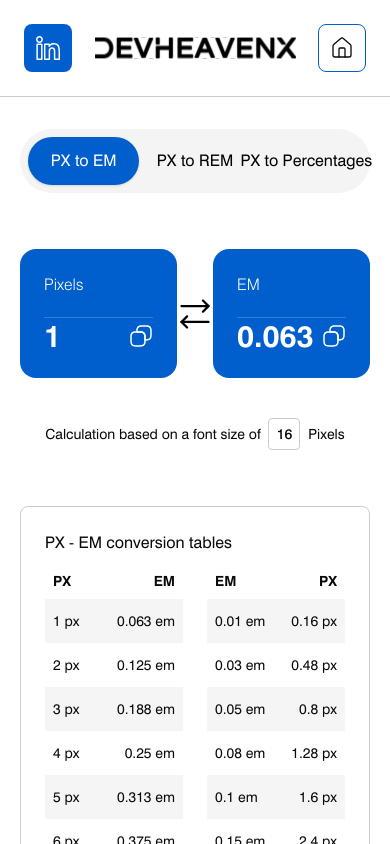
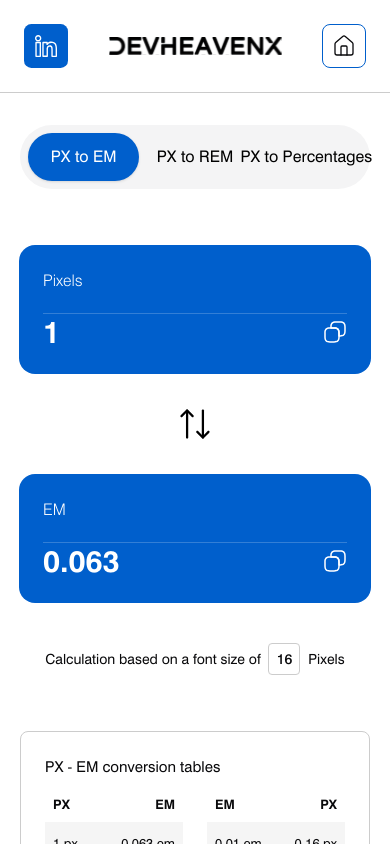
Before and after one commit to shabaniali/DevHeavenX, a Next.js app: page /unit-converter in a window 390 px wide. Shown: the top 844 px of the page. Built offline with nearby package versions, Linux system fonts and the light colour scheme.

Commit message:
responsive unit converter page

```diff
--- a/src/components/header/index.tsx
+++ b/src/components/header/index.tsx
@@ -9,23 +9,27 @@ export default function Header() {
   const router = useRouter();
 
   return (
-    <header className="p-6 sticky top-0 bg-white flex justify-between border-b-[1px]">
+    <header className="p-6 z-50 sticky top-0 bg-white flex items-center justify-between border-b-[1px]">
       <Image
         src="/images/linkedin.svg"
+        onClick={() => {
+          window.open("https://www.linkedin.com/in/arian-rezakhani/", "_blank");
+        }}
         alt="linkedin"
-        width={48}
-        height={48}
+        width={1}
+        height={1}
         priority
-        className="cursor-pointer"
+        className="cursor-pointer w-[44px] h-[44px] sm:w-[48px] sm:h-[48px]"
       />
       <Image
         src="/images/logo.svg"
         alt="logo"
-        width={201}
-        height={21}
+        width={1}
+        height={1}
         priority
+        className="w-[173px] h-[18px] sm:w-[201px] sm:h-[21px]"
       />
-      <div className="w-[48px] h-[48px]">
+      <div className="w-[44px] h-[44px] sm:w-[48px] sm:h-[48px]">
         {pathname !== "/" && (
           <div
             onClick={() => router.push("/")}
--- a/src/components/homeBanner/index.tsx
+++ b/src/components/homeBanner/index.tsx
@@ -1,3 +1,4 @@
+"use client";
 import Image from "next/image";
 
 export default function HomeBanner() {
@@ -10,7 +11,15 @@ export default function HomeBanner() {
         <p className="text-white text-[15px] font-extralight mt-2 text-center">
           You can connect with me on LinkedIn
         </p>
-        <div className="bg-white mt-7 select-none cursor-pointer w-max flex items-center py-[10px] px-4 rounded-[100px] mb-8 sm:mb-0">
+        <div
+          onClick={() => {
+            window.open(
+              "https://www.linkedin.com/in/arian-rezakhani/",
+              "_blank"
+            );
+          }}
+          className="bg-white mt-7 select-none cursor-pointer w-max flex items-center py-[10px] px-4 rounded-[100px] mb-8 sm:mb-0"
+        >
           <p className="mr-2 font-bold text-[15px]">contact me</p>
           <Image
             src="/images/arrow-right.svg"
--- a/src/components/unitTabs/em.tsx
+++ b/src/components/unitTabs/em.tsx
@@ -55,7 +55,7 @@ export default function Em() {
 
   return (
     <>
-      <div className="flex justify-between items-center">
+      <div className="flex flex-col justify-center items-center sm:flex-row sm:justify-between sm:items-center">
         <div className="w-[352px] h-[162] flex flex-col justify-between bg-primary rounded-2xl text-white p-6">
           <div className="font-light border-b border-[#FFFFFF33] pb-5 text-base">
             {inputUnit.label}
@@ -87,7 +87,7 @@ export default function Em() {
           width={36}
           height={36}
           priority
-          className="cursor-pointer"
+          className="cursor-pointer mx-1 transform rotate-90 sm:rotate-0 my-8 sm:my-0 relative z-10"
           onClick={() => switchUints()}
         />
         <div className="w-[352px] h-[162] flex flex-col justify-between bg-primary rounded-2xl text-white p-6">
@@ -123,12 +123,14 @@ export default function Em() {
         Pixels
       </div>
       <div className="border p-6 gap-6 rounded-[8px]">
-        <h3 className="text-base font-normal">PX︎ - EM conversion tables</h3>
+        <h3 className="text-[15px] sm:text-base font-normal">
+          PX︎ - EM conversion tables
+        </h3>
         <div className="flex gap-6 mt-4">
           <div className="flex-1">
             <div className="flex justify-between mb-2 px-2">
-              <span className="text-sm font-bold">PX</span>
-              <span className="text-sm font-bold">EM</span>
+              <span className="sm:text-sm text-[13px] font-bold">PX</span>
+              <span className="sm:text-sm text-[13px] font-bold">EM</span>
             </div>
             {pxList
               .filter((item) => extendView || item <= 16)
@@ -139,8 +141,10 @@ export default function Em() {
                     index % 2 === 0 && "bg-[#f5f5f5]"
                   }`}
                 >
-                  <span className="text-sm font-normal">{item} px</span>
-                  <span className="text-sm font-normal">
+                  <span className="sm:text-sm text-[13px] font-normal">
+                    {item} px
+                  </span>
+                  <span className="sm:text-sm text-[13px] font-normal">
                     {generateEm(item)} em
                   </span>
                 </div>
@@ -148,8 +152,8 @@ export default function Em() {
           </div>
           <div className="flex-1">
             <div className="flex justify-between mb-2 px-2">
-              <span className="text-sm font-bold">EM</span>
-              <span className="text-sm font-bold">PX</span>
+              <span className="sm:text-sm text-[13px] font-bold">EM</span>
+              <span className="sm:text-sm text-[13px] font-bold">PX</span>
             </div>
             {emList
               .filter((item) => extendView || item <= 1)
@@ -160,8 +164,10 @@ export default function Em() {
                     index % 2 === 0 && "bg-[#f5f5f5]"
                   }`}
                 >
-                  <span className="text-sm font-normal">{item} em</span>
-                  <span className="text-sm font-normal">
+                  <span className="sm:text-sm text-[13px] font-normal">
+                    {item} em
+                  </span>
+                  <span className="sm:text-sm text-[13px] font-normal">
                     {generatePx(item)} px
                   </span>
                 </div>
--- a/src/components/unitTabs/percentages.tsx
+++ b/src/components/unitTabs/percentages.tsx
@@ -55,7 +55,7 @@ export default function Percentages() {
 
   return (
     <>
-      <div className="flex justify-between items-center">
+      <div className="flex flex-col justify-center items-center sm:flex-row sm:justify-between sm:items-center">
         <div className="w-[352px] h-[162] flex flex-col justify-between bg-primary rounded-2xl text-white p-6">
           <div className="font-light border-b border-[#FFFFFF33] pb-5 text-base">
             {inputUnit.label}
@@ -88,7 +88,7 @@ export default function Percentages() {
           width={36}
           height={36}
           priority
-          className="cursor-pointer"
+          className="cursor-pointer mx-1 transform rotate-90 sm:rotate-0 my-8 sm:my-0 relative z-10"
           onClick={() => switchUints()}
         />
         <div className="w-[352px] h-[162] flex flex-col justify-between bg-primary rounded-2xl text-white p-6">
@@ -126,14 +126,14 @@ export default function Percentages() {
         Pixels
       </div>
       <div className="border p-6 gap-6 rounded-[8px]">
-        <h3 className="text-base font-normal">
+        <h3 className="text-[15px] sm:text-base font-normal">
           PX︎ - Percentages conversion tables
         </h3>
         <div className="flex gap-6 mt-4">
           <div className="flex-1">
             <div className="flex justify-between mb-2 px-2">
-              <span className="text-sm font-bold">PX</span>
-              <span className="text-sm font-bold">%</span>
+              <span className="sm:text-sm text-[13px] font-bold">PX</span>
+              <span className="sm:text-sm text-[13px] font-bold">%</span>
             </div>
             {pxList
               .filter((item) => extendView || item <= 16)
@@ -144,8 +144,10 @@ export default function Percentages() {
                     index % 2 === 0 && "bg-[#f5f5f5]"
                   }`}
                 >
-                  <span className="text-sm font-normal">{item} px</span>
-                  <span className="text-sm font-normal">
+                  <span className="sm:text-sm text-[13px] font-normal">
+                    {item} px
+                  </span>
+                  <span className="sm:text-sm text-[13px] font-normal">
                     {generatePercentage(item)} %
                   </span>
                 </div>
@@ -153,8 +155,8 @@ export default function Percentages() {
           </div>
           <div className="flex-1">
             <div className="flex justify-between mb-2 px-2">
-              <span className="text-sm font-bold">%</span>
-              <span className="text-sm font-bold">PX</span>
+              <span className="sm:text-sm text-[13px] font-bold">%</span>
+              <span className="sm:text-sm text-[13px] font-bold">PX</span>
             </div>
             {percentagesList.map((item, index) => (
               <div
@@ -163,8 +165,10 @@ export default function Percentages() {
                   index % 2 === 0 && "bg-[#f5f5f5]"
                 }`}
               >
-                <span className="text-sm font-normal">{item} %</span>
-                <span className="text-sm font-normal">
+                <span className="sm:text-sm text-[13px] font-normal">
+                  {item} %
+                </span>
+                <span className="sm:text-sm text-[13px] font-normal">
                   {generatePx(item)} px
                 </span>
               </div>
--- a/src/components/unitTabs/rem.tsx
+++ b/src/components/unitTabs/rem.tsx
@@ -55,7 +55,7 @@ export default function Rem() {
 
   return (
     <>
-      <div className="flex justify-between items-center">
+      <div className="flex flex-col justify-center items-center sm:flex-row sm:justify-between sm:items-center">
         <div className="w-[352px] h-[162] flex flex-col justify-between bg-primary rounded-2xl text-white p-6">
           <div className="font-light border-b border-[#FFFFFF33] pb-5 text-base">
             {inputUnit.label}
@@ -88,7 +88,7 @@ export default function Rem() {
           width={36}
           height={36}
           priority
-          className="cursor-pointer"
+          className="cursor-pointer mx-1 transform rotate-90 sm:rotate-0 my-8 sm:my-0 relative z-10"
           onClick={() => switchUints()}
         />
         <div className="w-[352px] h-[162] flex flex-col justify-between bg-primary rounded-2xl text-white p-6">
@@ -126,12 +126,14 @@ export default function Rem() {
         Pixels
       </div>
       <div className="border p-6 gap-6 rounded-[8px]">
-        <h3 className="text-base font-normal">PX︎ - REM conversion tables</h3>
+        <h3 className="text-[15px] sm:text-base font-normal">
+          PX︎ - REM conversion tables
+        </h3>
         <div className="flex gap-6 mt-4">
           <div className="flex-1">
             <div className="flex justify-between mb-2 px-2">
-              <span className="text-sm font-bold">PX</span>
-              <span className="text-sm font-bold">REM</span>
+              <span className="sm:text-sm text-[13px] font-bold">PX</span>
+              <span className="sm:text-sm text-[13px] font-bold">REM</span>
             </div>
             {pxList
               .filter((item) => extendView || item <= 16)
@@ -142,8 +144,10 @@ export default function Rem() {
                     index % 2 === 0 && "bg-[#f5f5f5]"
                   }`}
                 >
-                  <span className="text-sm font-normal">{item} px</span>
-                  <span className="text-sm font-normal">
+                  <span className="sm:text-sm text-[13px] font-normal">
+                    {item} px
+                  </span>
+                  <span className="sm:text-sm text-[13px] font-normal">
                     {generateRem(item)} rem
                   </span>
                 </div>
@@ -151,8 +155,8 @@ export default function Rem() {
           </div>
           <div className="flex-1">
             <div className="flex justify-between mb-2 px-2">
-              <span className="text-sm font-bold">REM</span>
-              <span className="text-sm font-bold">PX</span>
+              <span className="sm:text-sm text-[13px] font-bold">REM</span>
+              <span className="sm:text-sm text-[13px] font-bold">PX</span>
             </div>
             {remList
               .filter((item) => extendView || item <= 1)
@@ -163,8 +167,10 @@ export default function Rem() {
                     index % 2 === 0 && "bg-[#f5f5f5]"
                   }`}
                 >
-                  <span className="text-sm font-normal">{item} rem</span>
-                  <span className="text-sm font-normal">
+                  <span className="sm:text-sm text-[13px] font-normal">
+                    {item} rem
+                  </span>
+                  <span className="sm:text-sm text-[13px] font-normal">
                     {generatePx(item)} px
                   </span>
                 </div>
```
